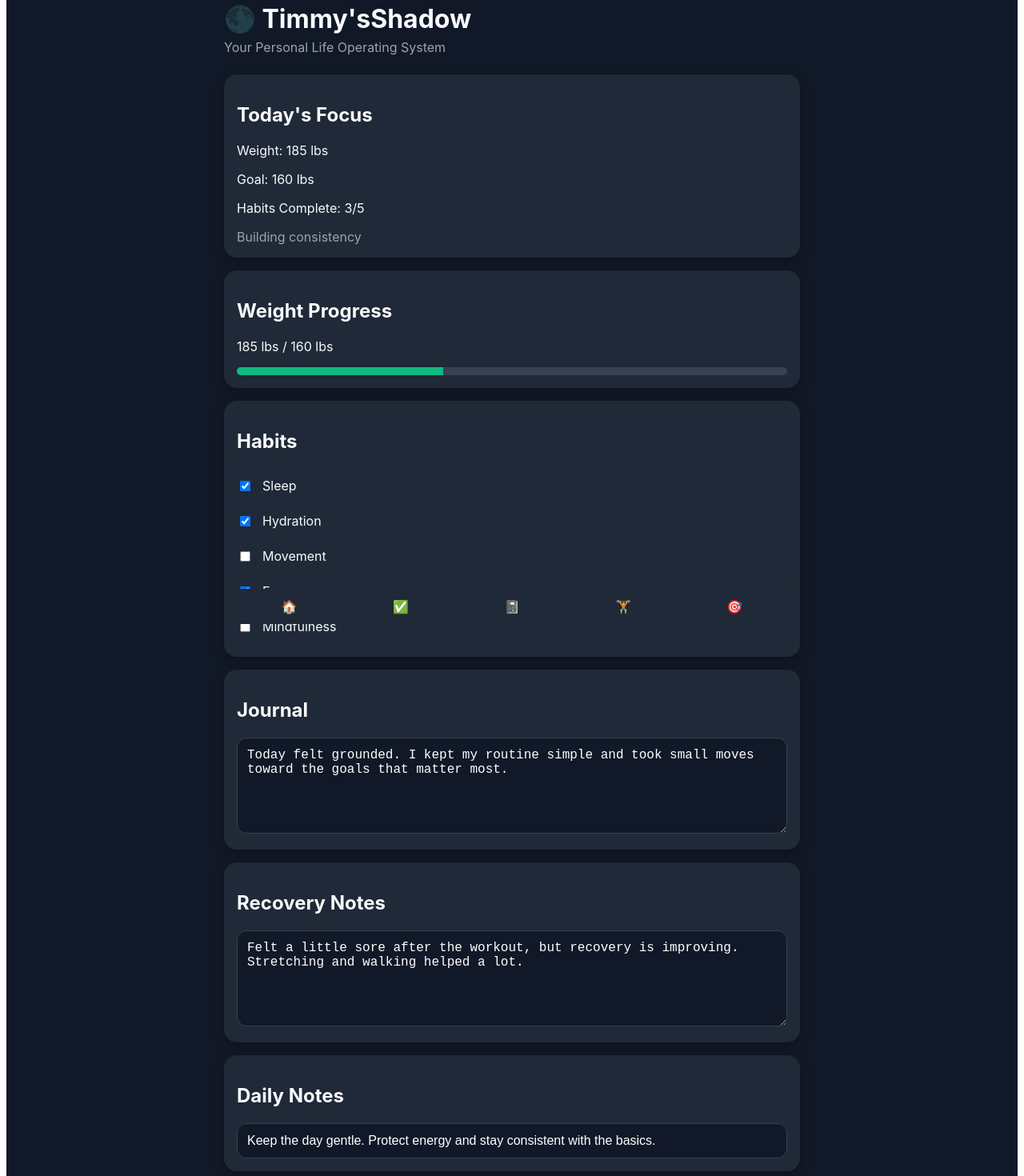
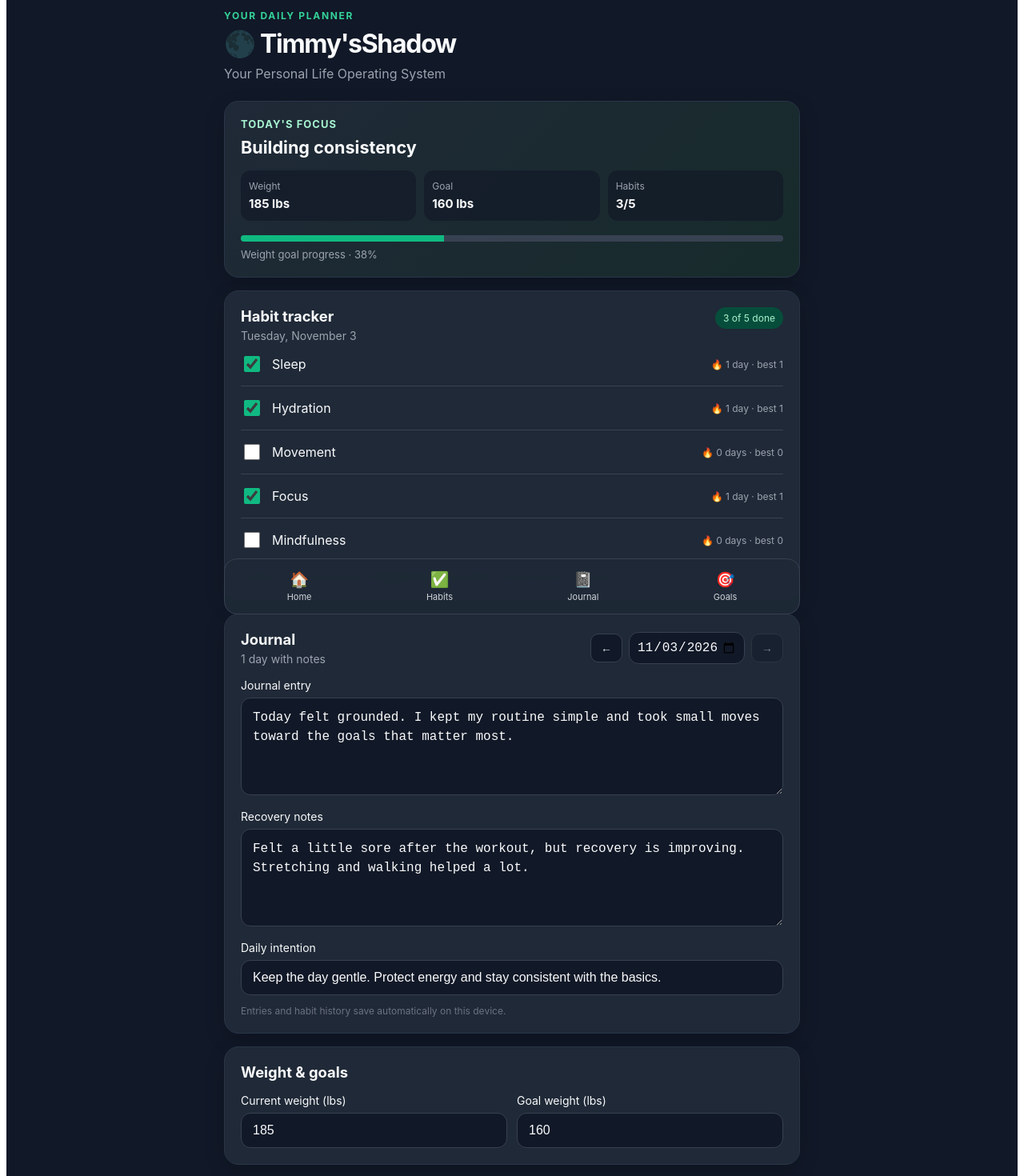
Before and after one commit to Timmaybarry/timmy-shadow, a React (Vite) app: page / in a window 1280 px wide. Shown: the part 20-1490 px from the top of the page at 80% size. Built offline with nearby package versions, Linux system fonts and the light colour scheme.

Commit message:
Add date-based journal, habit streak tracking, and planner polish

```diff
--- a/src/App.jsx
+++ b/src/App.jsx
@@ -1,75 +1,199 @@
 import { useEffect, useMemo, useState } from 'react';
 
+const STORAGE_KEY = 'timmy-shadow-state';
+const HABIT_NAMES = ['sleep', 'hydration', 'movement', 'focus', 'mindfulness'];
 const cardStyle = {
   background: '#1f2937',
-  borderRadius: '16px',
-  padding: '16px',
+  border: '1px solid #293548',
+  borderRadius: '18px',
+  padding: '20px',
   marginBottom: '16px',
-  boxShadow: '0 4px 12px rgba(0,0,0,0.25)',
+  boxShadow: '0 8px 24px rgba(0,0,0,0.18)',
 };
-
 const inputStyle = {
   width: '100%',
-  padding: '12px',
+  padding: '12px 14px',
   borderRadius: '12px',
   border: '1px solid #374151',
   background: '#111827',
-  color: '#fff',
+  color: '#f9fafb',
   fontSize: '16px',
   boxSizing: 'border-box',
 };
+const buttonStyle = {
+  border: '1px solid #374151',
+  borderRadius: '10px',
+  padding: '9px 12px',
+  background: '#111827',
+  color: '#e5e7eb',
+  fontSize: '14px',
+  cursor: 'pointer',
+};
 
-const defaultState = {
+function dateKey(date = new Date()) {
+  const year = date.getFullYear();
+  const month = String(date.getMonth() + 1).padStart(2, '0');
+  const day = String(date.getDate()).padStart(2, '0');
+  return `${year}-${month}-${day}`;
+}
+
+function shiftDate(key, amount) {
+  const [year, month, day] = key.split('-').map(Number);
+  const date = new Date(year, month - 1, day + amount);
+  return dateKey(date);
+}
+
+function formatDate(key, options = { weekday: 'long', month: 'long', day: 'numeric' }) {
+  const [year, month, day] = key.split('-').map(Number);
+  return new Date(year, month - 1, day).toLocaleDateString(undefined, options);
+}
+
+function makeDefaultState(today) {
+  return {
     weight: 185,
     goalWeight: 160,
-  habits: {
+    habitsByDate: {
+      [today]: {
         sleep: true,
         hydration: true,
         movement: false,
         focus: true,
         mindfulness: false,
       },
+    },
+    entries: {
+      [today]: {
         journal: 'Today felt grounded. I kept my routine simple and took small moves toward the goals that matter most.',
         recovery: 'Felt a little sore after the workout, but recovery is improving. Stretching and walking helped a lot.',
         notes: 'Keep the day gentle. Protect energy and stay consistent with the basics.',
+      },
+    },
+  };
+}
+
+function loadState(today) {
+  const defaults = makeDefaultState(today);
+  try {
+    const saved = JSON.parse(localStorage.getItem(STORAGE_KEY) || 'null');
+    if (!saved || typeof saved !== 'object') return defaults;
+
+    // Migrate the first version's single-day fields into date-keyed history.
+    const habitsByDate = saved.habitsByDate || {
+      [today]: saved.habits || defaults.habitsByDate[today],
+    };
+    const entries = saved.entries || {
+      [today]: {
+        journal: saved.journal ?? defaults.entries[today].journal,
+        recovery: saved.recovery ?? defaults.entries[today].recovery,
+        notes: saved.notes ?? defaults.entries[today].notes,
+      },
     };
 
+    return {
+      weight: Number(saved.weight) || defaults.weight,
+      goalWeight: Number(saved.goalWeight) || defaults.goalWeight,
+      habitsByDate,
+      entries,
+    };
+  } catch {
+    return defaults;
+  }
+}
+
+function isComplete(habitsByDate, habit, day) {
+  return Boolean(habitsByDate[day]?.[habit]);
+}
+
+function streakFor(habitsByDate, habit, endingDay, today) {
+  let cursor = endingDay;
+  // An unfinished current day doesn't erase the streak earned through yesterday.
+  if (cursor === today && !isComplete(habitsByDate, habit, cursor)) {
+    cursor = shiftDate(cursor, -1);
+  }
+
+  let streak = 0;
+  while (isComplete(habitsByDate, habit, cursor)) {
+    streak += 1;
+    cursor = shiftDate(cursor, -1);
+  }
+  return streak;
+}
+
+function longestStreakFor(habitsByDate, habit) {
+  const completedDays = Object.keys(habitsByDate)
+    .filter((day) => isComplete(habitsByDate, habit, day))
+    .sort();
+  let best = 0;
+  let run = 0;
+  let previous = null;
+
+  for (const day of completedDays) {
+    run = previous && shiftDate(previous, 1) === day ? run + 1 : 1;
+    best = Math.max(best, run);
+    previous = day;
+  }
+  return best;
+}
+
 function App() {
-  const [state, setState] = useState(() => {
-    const saved = localStorage.getItem('timmy-shadow-state');
-    return saved ? JSON.parse(saved) : defaultState;
-  });
+  const today = dateKey();
+  const [state, setState] = useState(() => loadState(today));
+  const [selectedDate, setSelectedDate] = useState(today);
 
   useEffect(() => {
-    localStorage.setItem('timmy-shadow-state', JSON.stringify(state));
+    localStorage.setItem(STORAGE_KEY, JSON.stringify(state));
   }, [state]);
 
-  const { weight, goalWeight, habits, journal, recovery, notes } = state;
-  const startingWeight = 200;
-  const percent = Math.min(
-    Math.max(((startingWeight - weight) / (startingWeight - goalWeight)) * 100, 0),
-    100
-  );
-  const completed = Object.values(habits).filter(Boolean).length;
-
-  const toggleHabit = (habit) => {
-    setState((current) => ({
-      ...current,
-      habits: {
-        ...current.habits,
-        [habit]: !current.habits[habit],
-      },
-    }));
-  };
-
-  const habitNames = Object.keys(habits);
+  const entry = state.entries[selectedDate] || { journal: '', recovery: '', notes: '' };
+  const selectedHabits = state.habitsByDate[selectedDate] || {};
+  const completed = HABIT_NAMES.filter((habit) => selectedHabits[habit]).length;
+  const weightRange = 200 - state.goalWeight;
+  const percent = weightRange > 0
+    ? Math.min(Math.max(((200 - state.weight) / weightRange) * 100, 0), 100)
+    : 0;
+  const entryCount = Object.values(state.entries).filter((item) =>
+    Object.values(item).some((value) => String(value || '').trim())
+  ).length;
 
   const headline = useMemo(() => {
-    if (weight <= goalWeight) return 'Goal on track';
+    if (state.weight <= state.goalWeight) return 'Goal on track';
     if (percent >= 75) return 'Strong momentum';
     if (percent >= 40) return 'Steady progress';
     return 'Building consistency';
-  }, [percent, weight, goalWeight]);
+  }, [percent, state.weight, state.goalWeight]);
+
+  function updateEntry(field, value) {
+    setState((current) => ({
+      ...current,
+      entries: {
+        ...current.entries,
+        [selectedDate]: {
+          journal: '',
+          recovery: '',
+          notes: '',
+          ...current.entries[selectedDate],
+          [field]: value,
+        },
+      },
+    }));
+  }
+
+  function toggleHabit(habit) {
+    setState((current) => ({
+      ...current,
+      habitsByDate: {
+        ...current.habitsByDate,
+        [selectedDate]: {
+          ...current.habitsByDate[selectedDate],
+          [habit]: !current.habitsByDate[selectedDate]?.[habit],
+        },
+      },
+    }));
+  }
+
+  function updateNumber(field, value) {
+    setState((current) => ({ ...current, [field]: Number(value) || 0 }));
+  }
 
   return (
     <div
@@ -77,197 +201,138 @@ function App() {
         minHeight: '100vh',
         background: '#111827',
         color: '#f9fafb',
-        padding: '16px',
+        padding: '16px 16px 28px',
         fontFamily: 'Inter, system-ui, sans-serif',
       }}
     >
-      <div style={{ maxWidth: '720px', margin: '0 auto' }}>
-        <div style={{ marginBottom: '24px' }}>
-          <h1
-            style={{
-              margin: 0,
-              fontSize: '2rem',
-            }}
-          >
-            🌑 Timmy'sShadow
-          </h1>
+      <main style={{ maxWidth: '720px', margin: '0 auto', paddingBottom: '16px' }}>
+        <header style={{ margin: '8px 0 24px' }}>
+          <p style={{ color: '#34d399', fontSize: '12px', fontWeight: 700, letterSpacing: '0.14em', margin: '0 0 8px', textTransform: 'uppercase' }}>
+            Your daily planner
+          </p>
+          <h1 style={{ margin: 0, fontSize: '2rem', letterSpacing: '-0.04em' }}>🌑 Timmy'sShadow</h1>
+          <p style={{ color: '#9ca3af', margin: '8px 0 0' }}>Your Personal Life Operating System</p>
+        </header>
 
-          <p
-            style={{
-              color: '#9ca3af',
-              marginTop: '6px',
-            }}
-          >
-            Your Personal Life Operating System
+        <section id="home" style={{ ...cardStyle, background: 'linear-gradient(135deg, #1f2937, #172b2b)' }}>
+          <p style={{ color: '#a7f3d0', fontSize: '13px', fontWeight: 700, margin: '0 0 8px', textTransform: 'uppercase', letterSpacing: '0.08em' }}>
+            Today's focus
           </p>
+          <h2 style={{ fontSize: '1.35rem', margin: '0 0 16px' }}>{headline}</h2>
+          <div style={{ display: 'grid', gridTemplateColumns: 'repeat(3, minmax(0, 1fr))', gap: '10px' }}>
+            <Metric label="Weight" value={`${state.weight} lbs`} />
+            <Metric label="Goal" value={`${state.goalWeight} lbs`} />
+            <Metric label="Habits" value={`${completed}/5`} />
           </div>
+          <div style={{ height: '8px', background: '#374151', borderRadius: '999px', overflow: 'hidden', marginTop: '18px' }}>
+            <div style={{ width: `${percent}%`, background: '#10b981', height: '100%', transition: 'width 180ms ease' }} />
+          </div>
+          <p style={{ color: '#9ca3af', fontSize: '13px', margin: '8px 0 0' }}>Weight goal progress · {Math.round(percent)}%</p>
+        </section>
 
-        <div style={cardStyle}>
-          <h2>Today's Focus</h2>
-
-          <p>
-            Weight: {weight} lbs
-          </p>
-
-          <p>
-            Goal: {goalWeight} lbs
-          </p>
-
-          <p>
-            Habits Complete: {completed}/5
-          </p>
-
-          <p style={{ color: '#9ca3af', margin: '8px 0 0' }}>{headline}</p>
+        <section id="habits" style={cardStyle}>
+          <div style={{ display: 'flex', justifyContent: 'space-between', alignItems: 'start', gap: '12px' }}>
+            <div>
+              <h2 style={{ margin: '0 0 5px', fontSize: '1.15rem' }}>Habit tracker</h2>
+              <p style={{ color: '#9ca3af', fontSize: '14px', margin: 0 }}>{formatDate(selectedDate)}</p>
             </div>
-
-        <div style={cardStyle}>
-          <h2>Weight Progress</h2>
-          <p>
-            {weight} lbs / {goalWeight} lbs
-          </p>
-          <div
-            style={{
-              height: '10px',
-              background: '#374151',
-              borderRadius: '999px',
-              overflow: 'hidden',
-              marginTop: '10px',
-            }}
-          >
-            <div
-              style={{
-                width: `${Math.min(percent, 100)}%`,
-                background: '#10b981',
-                height: '100%',
-              }}
-            />
+            <span style={{ color: '#a7f3d0', background: '#064e3b', borderRadius: '999px', padding: '6px 10px', fontSize: '12px', whiteSpace: 'nowrap' }}>
+              {completed} of 5 done
+            </span>
           </div>
-        </div>
-
-        <div style={cardStyle}>
-          <h2>Habits</h2>
-          {habitNames.map((habit) => (
+          {HABIT_NAMES.map((habit) => {
+            const streak = streakFor(state.habitsByDate, habit, selectedDate, today);
+            const best = longestStreakFor(state.habitsByDate, habit);
+            return (
               <label
                 key={habit}
-              style={{
-                display: 'flex',
-                alignItems: 'center',
-                gap: '12px',
-                padding: '12px 0',
-              }}
+                style={{ display: 'flex', alignItems: 'center', gap: '12px', padding: '14px 0', borderBottom: '1px solid #374151', cursor: 'pointer' }}
               >
                 <input
                   type="checkbox"
-                checked={habits[habit]}
+                  checked={Boolean(selectedHabits[habit])}
                   onChange={() => toggleHabit(habit)}
+                  style={{ width: '20px', height: '20px', accentColor: '#10b981', flexShrink: 0 }}
                 />
+                <span style={{ flex: 1, textTransform: 'capitalize' }}>{habit}</span>
+                <span style={{ color: '#9ca3af', fontSize: '12px', whiteSpace: 'nowrap' }}>🔥 {streak} day{streak === 1 ? '' : 's'} · best {best}</span>
+              </label>
+            );
+          })}
+          <p style={{ color: '#6b7280', fontSize: '12px', margin: '12px 0 0' }}>Streaks count consecutive completed days. Best streak is saved across your history.</p>
+        </section>
 
-              <span
-                style={{
-                  textTransform: 'capitalize',
-                }}
-              >
-                {habit}
-              </span>
+        <section id="journal" style={cardStyle}>
+          <div style={{ display: 'flex', justifyContent: 'space-between', alignItems: 'center', flexWrap: 'wrap', gap: '12px', marginBottom: '16px' }}>
+            <div>
+              <h2 style={{ margin: '0 0 5px', fontSize: '1.15rem' }}>Journal</h2>
+              <p style={{ color: '#9ca3af', fontSize: '14px', margin: 0 }}>{entryCount} day{entryCount === 1 ? '' : 's'} with notes</p>
+            </div>
+            <div style={{ display: 'flex', alignItems: 'center', gap: '8px' }}>
+              <button type="button" aria-label="Previous day" onClick={() => setSelectedDate((day) => shiftDate(day, -1))} style={buttonStyle}>←</button>
+              <input aria-label="Select journal date" type="date" value={selectedDate} max={today} onChange={(event) => event.target.value && setSelectedDate(event.target.value)} style={{ ...inputStyle, width: 'auto', minWidth: '145px', padding: '9px' }} />
+              <button type="button" aria-label="Next day" disabled={selectedDate >= today} onClick={() => setSelectedDate((day) => shiftDate(day, 1))} style={{ ...buttonStyle, opacity: selectedDate >= today ? 0.45 : 1 }}>→</button>
+            </div>
+          </div>
+          <TextArea label="Journal entry" value={entry.journal} onChange={(value) => updateEntry('journal', value)} placeholder="What stood out today?" />
+          <TextArea label="Recovery notes" value={entry.recovery} onChange={(value) => updateEntry('recovery', value)} placeholder="How is your body feeling?" />
+          <label style={{ display: 'block', marginTop: '14px' }}>
+            <span style={{ display: 'block', marginBottom: '7px', fontSize: '14px' }}>Daily intention</span>
+            <input value={entry.notes} onChange={(event) => updateEntry('notes', event.target.value)} placeholder="A small thing to focus on" style={inputStyle} />
           </label>
-          ))}
-        </div>
+          <p style={{ color: '#6b7280', fontSize: '12px', margin: '12px 0 0' }}>Entries and habit history save automatically on this device.</p>
+        </section>
 
-        <div style={cardStyle}>
-          <h2>Journal</h2>
-          <textarea
-            value={journal}
-            onChange={(event) =>
-              setState((current) => ({ ...current, journal: event.target.value }))
-            }
-            style={{
-              ...inputStyle,
-              resize: 'vertical',
-              minHeight: '120px',
-            }}
-          />
-        </div>
-
-        <div style={cardStyle}>
-          <h2>Recovery Notes</h2>
-          <textarea
-            value={recovery}
-            onChange={(event) =>
-              setState((current) => ({ ...current, recovery: event.target.value }))
-            }
-            style={{
-              ...inputStyle,
-              resize: 'vertical',
-              minHeight: '120px',
-            }}
-          />
-        </div>
-
-        <div style={cardStyle}>
-          <h2>Daily Notes</h2>
-          <input
-            value={notes}
-            onChange={(event) =>
-              setState((current) => ({ ...current, notes: event.target.value }))
-            }
-            style={inputStyle}
-          />
-        </div>
-
-        <div style={cardStyle}>
-          <h2>Goal Tracking</h2>
-          <label style={{ display: 'block', marginBottom: '12px' }}>
-            <span style={{ display: 'block', marginBottom: '6px' }}>Current Weight</span>
-            <input
-              type="number"
-              value={weight}
-              onChange={(event) =>
-                setState((current) => ({
-                  ...current,
-                  weight: Number(event.target.value) || 0,
-                }))
-              }
-              style={inputStyle}
-            />
+        <section id="goals" style={cardStyle}>
+          <h2 style={{ margin: '0 0 16px', fontSize: '1.15rem' }}>Weight & goals</h2>
+          <div style={{ display: 'grid', gridTemplateColumns: 'repeat(auto-fit, minmax(180px, 1fr))', gap: '12px' }}>
+            <label>
+              <span style={{ display: 'block', marginBottom: '7px', fontSize: '14px' }}>Current weight (lbs)</span>
+              <input type="number" min="0" value={state.weight} onChange={(event) => updateNumber('weight', event.target.value)} style={inputStyle} />
             </label>
-
-          <label style={{ display: 'block' }}>
-            <span style={{ display: 'block', marginBottom: '6px' }}>Goal Weight</span>
-            <input
-              type="number"
-              value={goalWeight}
-              onChange={(event) =>
-                setState((current) => ({
-                  ...current,
-                  goalWeight: Number(event.target.value) || 0,
-                }))
-              }
-              style={inputStyle}
-            />
+            <label>
+              <span style={{ display: 'block', marginBottom: '7px', fontSize: '14px' }}>Goal weight (lbs)</span>
+              <input type="number" min="0" value={state.goalWeight} onChange={(event) => updateNumber('goalWeight', event.target.value)} style={inputStyle} />
             </label>
           </div>
+        </section>
 
-        <div
-          style={{
-            position: 'sticky',
-            bottom: 0,
-            background: '#1f2937',
-            borderRadius: '16px',
-            padding: '12px',
-            display: 'flex',
-            justifyContent: 'space-around',
-            marginTop: '20px',
-          }}
-        >
-          <span>🏠</span>
-          <span>✅</span>
-          <span>📓</span>
-          <span>🏋️</span>
-          <span>🎯</span>
-        </div>
-      </div>
+        <nav aria-label="Main navigation" style={{ position: 'sticky', bottom: '12px', background: 'rgba(31,41,55,0.96)', border: '1px solid #374151', borderRadius: '16px', padding: '10px 6px', display: 'flex', justifyContent: 'space-around', marginTop: '20px', backdropFilter: 'blur(12px)' }}>
+          <NavLink href="#home" icon="🏠" label="Home" />
+          <NavLink href="#habits" icon="✅" label="Habits" />
+          <NavLink href="#journal" icon="📓" label="Journal" />
+          <NavLink href="#goals" icon="🎯" label="Goals" />
+        </nav>
+      </main>
     </div>
   );
 }
 
+function Metric({ label, value }) {
+  return (
+    <div style={{ background: 'rgba(17,24,39,0.65)', borderRadius: '12px', padding: '12px 10px', minWidth: 0 }}>
+      <div style={{ color: '#9ca3af', fontSize: '12px', marginBottom: '5px' }}>{label}</div>
+      <div style={{ fontWeight: 700, fontSize: '15px', overflowWrap: 'anywhere' }}>{value}</div>
+    </div>
+  );
+}
+
+function TextArea({ label, value, onChange, placeholder }) {
+  return (
+    <label style={{ display: 'block', marginTop: '14px' }}>
+      <span style={{ display: 'block', marginBottom: '7px', fontSize: '14px' }}>{label}</span>
+      <textarea value={value} onChange={(event) => onChange(event.target.value)} placeholder={placeholder} rows={4} style={{ ...inputStyle, resize: 'vertical', lineHeight: 1.5 }} />
+    </label>
+  );
+}
+
+function NavLink({ href, icon, label }) {
+  return (
+    <a href={href} style={{ color: '#d1d5db', textDecoration: 'none', display: 'flex', flexDirection: 'column', alignItems: 'center', gap: '3px', padding: '4px 8px', fontSize: '11px' }}>
+      <span aria-hidden="true" style={{ fontSize: '19px' }}>{icon}</span>
+      <span>{label}</span>
+    </a>
+  );
+}
+
 export default App;
```
Also changed, not shown: 1 other file (tests, documents, lock files or other folders). Lines whose indentation alone changed are shown as unchanged.
